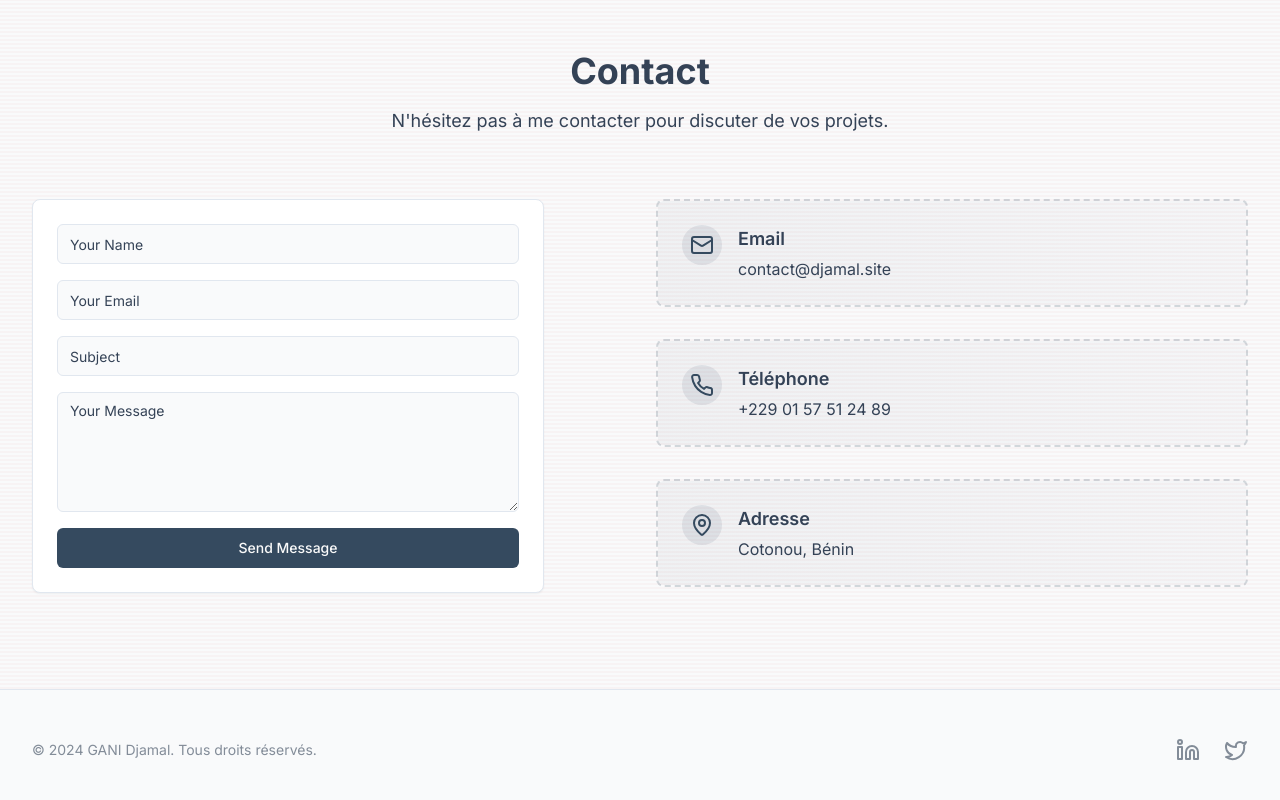
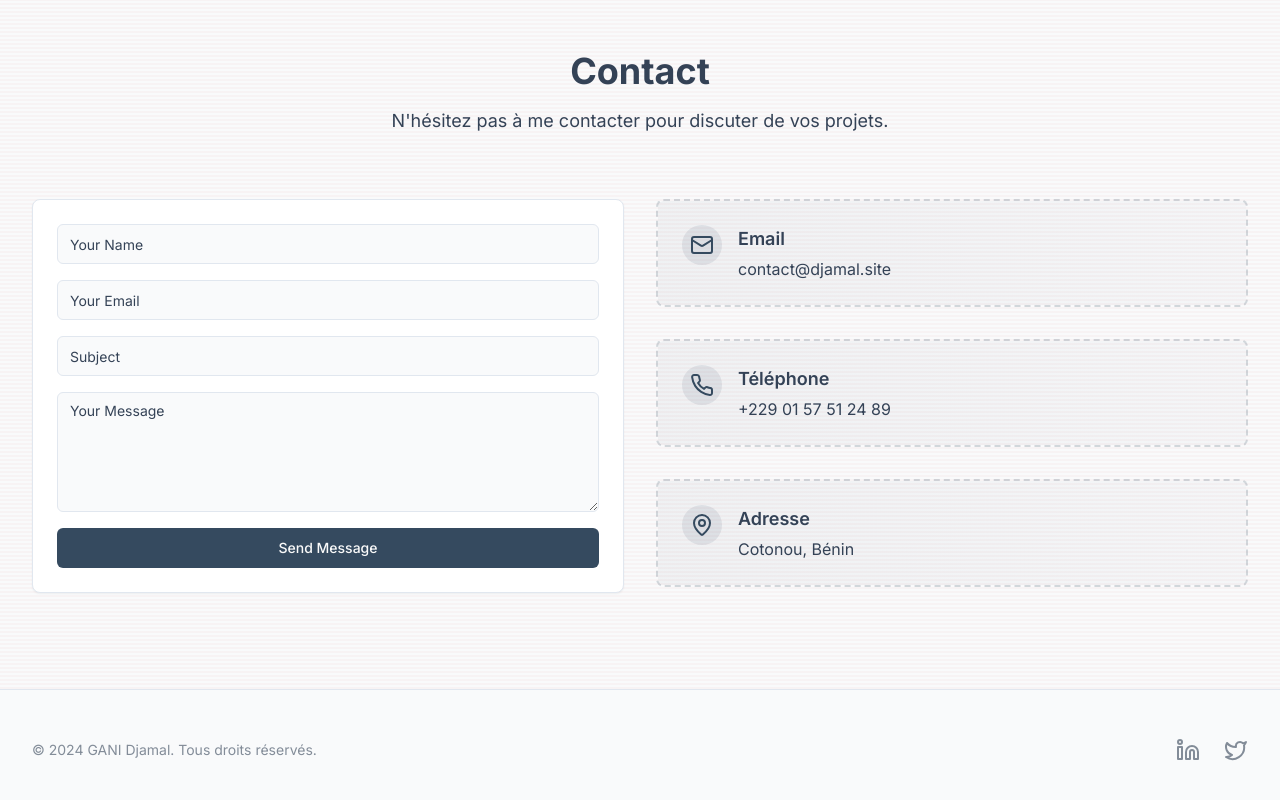
Before and after one commit to yowedjamal/portfolio, a Next.js app: page / in a window 1280 px wide. Shown: the part 4030-4830 px from the top of the page. Built offline with nearby package versions, Linux system fonts and the light colour scheme.

Commit message:
Mise à jour du style de mon folio

```diff
--- a/components/contact-section.tsx
+++ b/components/contact-section.tsx
@@ -62,7 +62,7 @@ const ContactForm = () => {
   };
 
   return (
-    <Card className="w-full max-w-lg p-6">
+    <Card className="w-full  p-6">
       <form onSubmit={handleSubmit} className="space-y-4">
         <div className="space-y-2">
           <Input
```
